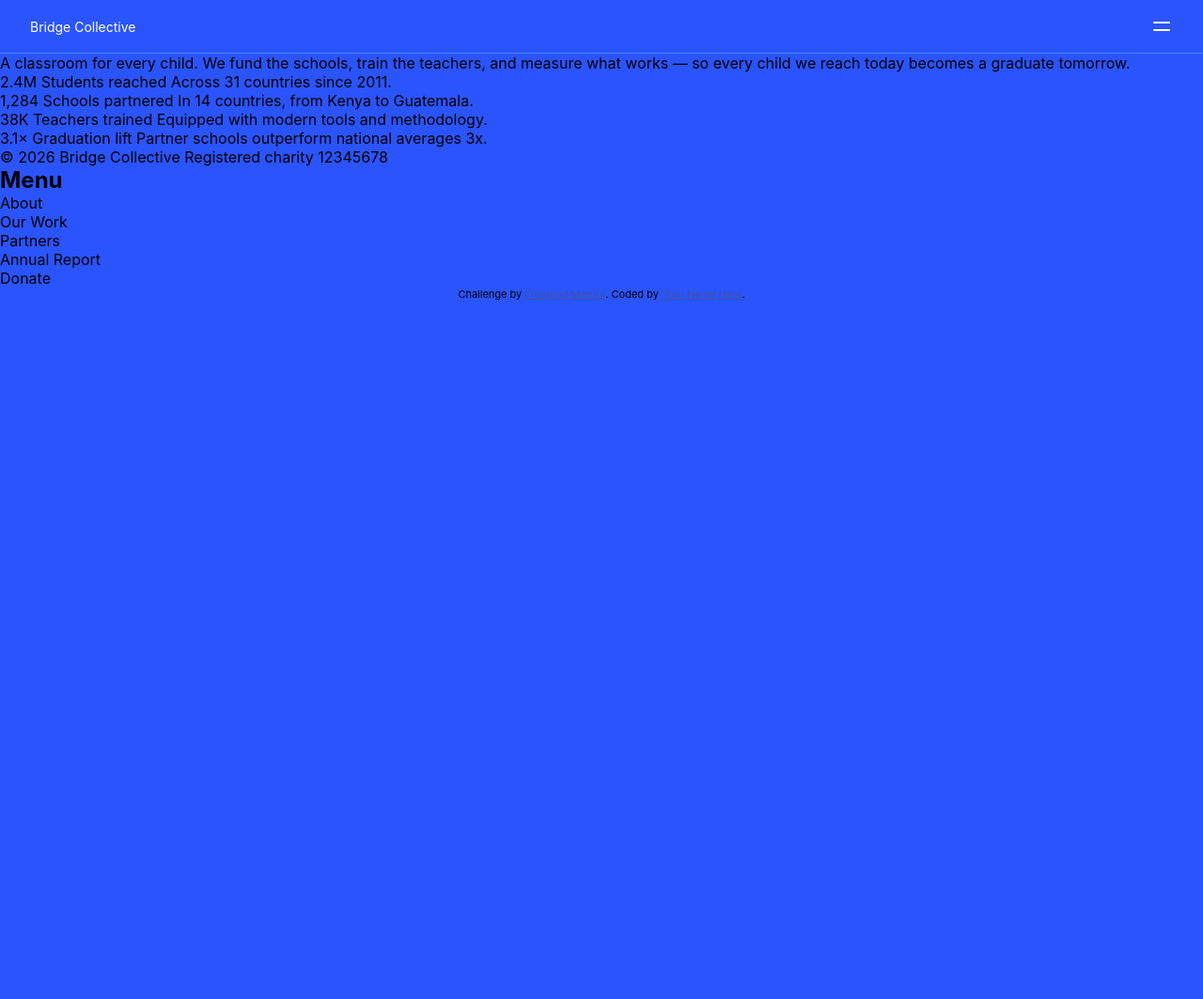
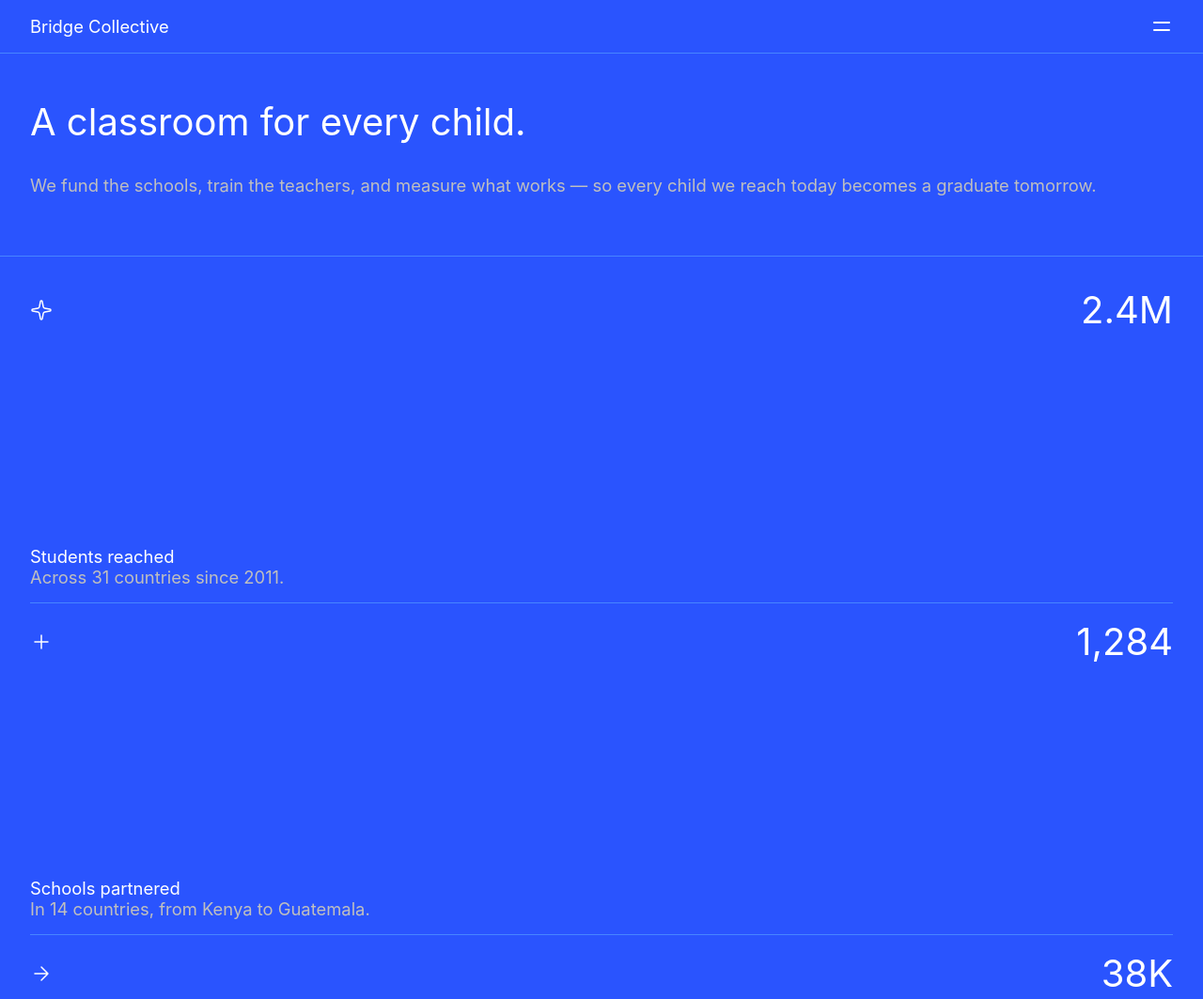
Before and after one commit to GuiSantosMacedo1/grid-landing-page-main, a plain HTML site: page index.html in a window 1280 px wide. Shown: the top 1063 px of the page at 94% size. Before the commit the page ends 800 px from the top, so only its background shows below. Drawn offline with Linux system fonts and the light colour scheme.

Commit message:
feat: aprimorar estrutura HTML e CSS da página inicial, e fazendo estilizacao da section stats

```diff
--- a/index.html
+++ b/index.html
@@ -19,41 +19,66 @@
 
   <!-- Nav -->
   <header>
-    <nav>Bridge Collective</nav>
+    <h1>Bridge Collective</h1>
     <button class="hamburger"><img src="assets/images/icon-menu.svg" alt="" srcset=""></button>
   </header>
   <hr>
 
   <!-- Hero -->
   <section class="hero">
-    A classroom for every child.
-    We fund the schools, train the teachers, and measure what works — so every child we reach today becomes a graduate tomorrow.
+    <h2>A classroom for every child.</h2>
+    <p>We fund the schools, train the teachers, and measure what works — so every child we reach today becomes a graduate tomorrow.</p>
   </section>
 
+  <hr>
   <!-- Stats -->
   <section class="stats">
     <ul>
       <li>
-        2.4M
-        Students reached
-        Across 31 countries since 2011.
+        <div class="icon">
+          <img src="assets/images/icon-sparkle.svg" alt="sparkle icon">
+          <h3>2.4M</h3>
+        </div>
+        <div class="text">
+          <p>Students reached</p>
+          <span>Across 31 countries since 2011.</span>
+        </div>
       </li>
+      <hr>
     <li>
-      1,284
-      Schools partnered
-      In 14 countries, from Kenya to Guatemala.
+      <div class="icon">
+        <img src="assets/images/icon-plus.svg" alt="globe icon">
+        <h3>1,284</h3>
+      </div>
+      <div class="text">
+        <p> Schools partnered</p>
+        <span>In 14 countries, from Kenya to Guatemala.</span>
+      </div>
     </li>
+    <hr>
     <li>
-      38K
-      Teachers trained
-      Equipped with modern tools and methodology.
+      <div class="icon">
+        <img src="assets/images/icon-arrow-right.svg" alt="graduation icon">
+        <h3>38K</h3>
+      </div>
+      <div class="text">
+        <p>Teachers trained</p>
+        <span>Equipped with modern tools and methodology.</span>
+      </div>
     </li>
+    <hr>
     <li>
-      3.1×
-      Graduation lift
-      Partner schools outperform national averages 3x.
+      <div class="icon">
+        <img src="assets/images/icon-trending-up.svg" alt="chart icon">
+        <h3>3.1×</h3>
+      </div>
+      <div class="text">
+        <p>Graduation lift</p>
+        <span>Partner schools outperform national averages 3x.</span>
+      </div>
     </li>
   </ul>
+  <hr>
   </section>
 
   <!-- Footer -->
--- a/style.css
+++ b/style.css
@@ -8,14 +8,15 @@
 
 :root{
   --White: hsl(0, 0%, 100%);
+  --gray100: hsl(0, 0%, 75%);
   --Blue200: hsl(224, 100%, 95%);
   --Blue400: hsl(220, 100%, 64%);
   --Blue600: hsl(228, 100%, 60%);
   --Blue700: hsl(228, 99%, 58%);
   --Black: hsl(0, 0%, 0%); /* used at 25% opacity for the menu overlay */
 
-  --font-size-p: 17px;
-  --font-size-nav-footer: 14px;
+  --font-size-md: 2.5rem;
+  --font-size-sm: 1.15rem;
 }
 
 hr {
@@ -29,10 +30,9 @@
   justify-content:space-between;
   align-items:center;
   padding:1rem 2rem;
-  & nav {
-    font-size:var(--font-size-nav-footer);
+  & h1 {
+    font-size:var(--font-size-sm);
     color:var(--White);
-    font-size:var(--font-size-nav-footer);
     font-weight:400;
   }
   & .hamburger {
@@ -43,3 +43,68 @@
     background:none;
   }
 }
+
+.hero {
+  display:flex;
+  flex-direction:column;
+  text-align:left;
+  padding:2rem;
+  margin-bottom:2rem;
+  & h2 {
+    font-size:var(--font-size-md);
+    color:var(--White);
+    font-weight:400;
+    margin-top:1rem;
+    margin-bottom:1rem;
+  }
+  & p {
+    font-size:var(--font-size-sm);
+    color:var(--gray100);
+    margin-top:1rem;
+  }
+}
+
+.stats{
+  padding:2rem;
+
+  & ul {
+    display:flex;
+    flex-direction:column;
+    gap:1rem;
+    list-style:none;
+
+    & li {
+      height: 20rem;
+      display: flex;
+      flex-direction: column;
+    }
+
+    & .icon {
+      display: flex;
+      justify-content: space-between;
+      align-items: center;
+      & h3{
+        color: var(--White);
+        font-size: var(--font-size-md);
+        font-weight: 400;
+      }
+      & img {
+        width: 1.5rem;
+        height: 1.5rem;
+      }
+    }
+
+    & .text{
+      font-size: var(--font-size-sm);
+      display: flex;
+      flex-direction: column;
+      margin-top: auto;
+      p {
+        color: var(--White);
+      }
+      span {
+        color: var(--gray100);
+      }
+    }
+  }
+}
```
